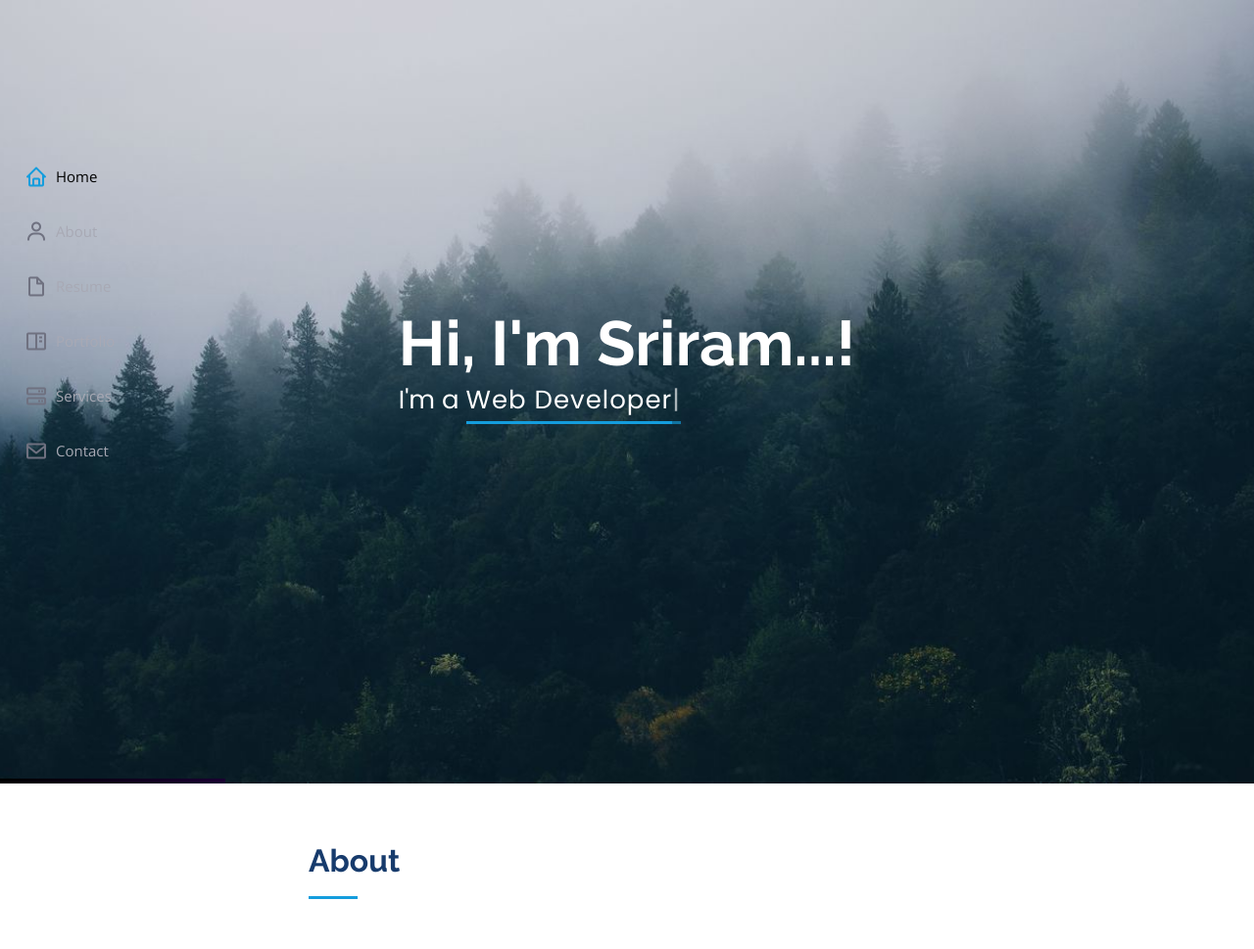
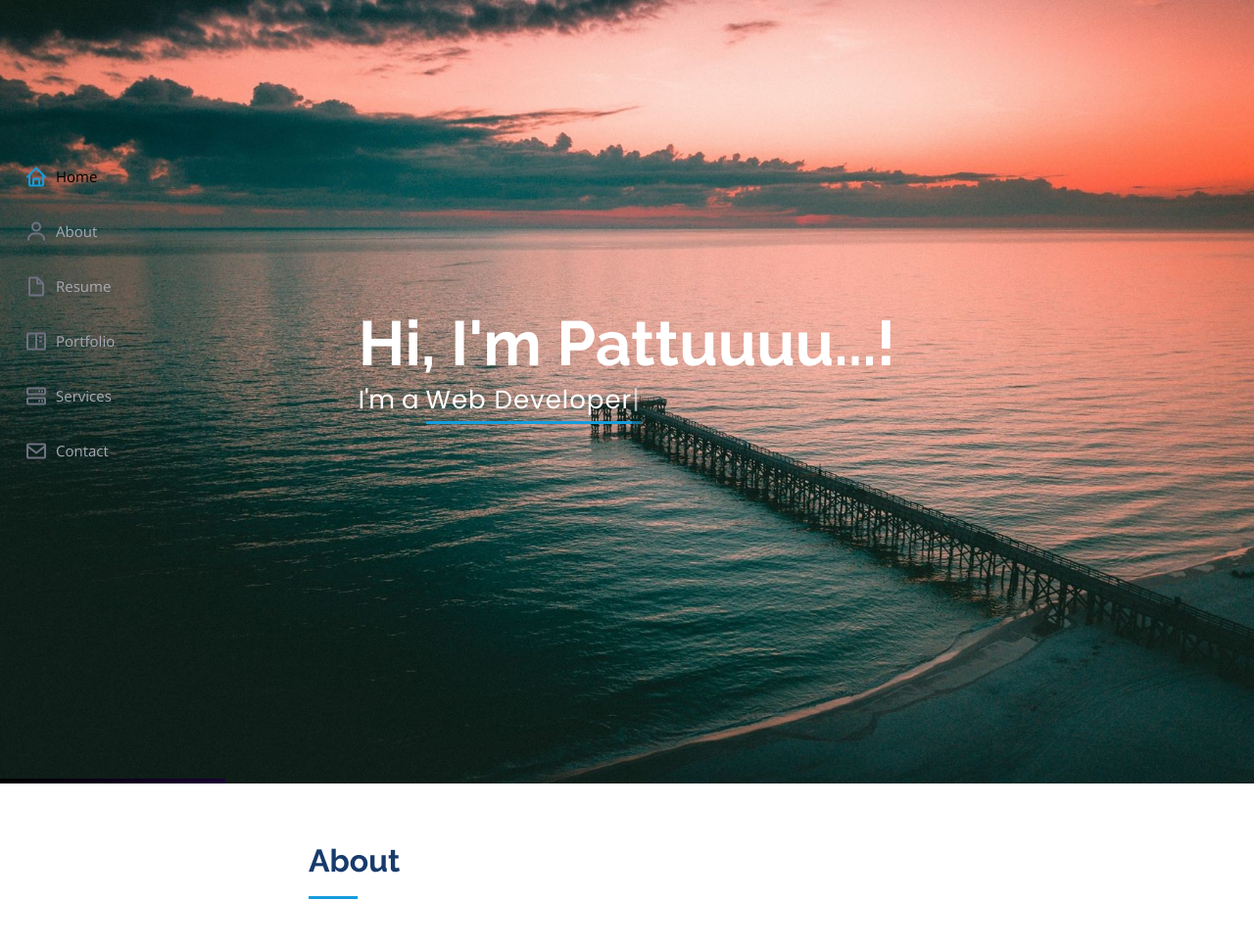
Before and after one commit to GR000T/portfolio, a Django app: page / in a window 1280 px wide. Shown: the top 969 px of the page at 98% size. Run offline with Django 3.2, Linux system fonts and the light colour scheme; some libraries are stand-ins or nearby versions.

Commit message:
final commit

```diff
--- a/portfolio_page/templates/portfolio_page/index.html
+++ b/portfolio_page/templates/portfolio_page/index.html
@@ -71,8 +71,8 @@
   <!-- ======= Hero Section ======= -->
   <section id="hero" class="d-flex flex-column justify-content-center align-items-center">
     <div class="hero-container" data-aos="fade-in">
-      <h1 style="color: #ffffff;">Hi, I'm Sriram...!</h1>
-      <p style="color: #ffffff;">I'm a <span style="color: #ffffff;" class="typed" data-typed-items="Designer, Web Developer, Photo Editor, Video Editor"></span></p>
+      <h1 style="color: #ffffff;">Hi, I'm Pattuuuu...!</h1>
+      <p style="color: #ffffff;">I'm a <span style="color: #ffffff;" class="typed" data-typed-items="Designer, Web Developer, Photo Editor, Video Editor, and most importantly, Kutooo's Boyfriend!!!,eeeeeeeee"></span></p>
     </div>
   </section><!-- End Hero -->
 
--- a/static/css/style.css
+++ b/static/css/style.css
@@ -219,7 +219,7 @@ h6 {
 #hero {
   width: 100%;
   height: 100vh;
-  background: url("../img/bg3.jpg") top center;
+  background: url("../img/bg5.jpg") top center;
   background-size: cover;
 }
 
```
Also changed, not shown: static/img/hero-bg1.jpg (deleted), static/img/profile-img1.jpg (deleted), static/img/testimonials/testimonials-1.jpg (deleted), static/img/testimonials/testimonials-2.jpg (deleted), static/img/testimonials/testimonials-3.jpg (deleted), static/img/testimonials/testimonials-4.jpg (deleted), static/img/testimonials/testimonials-5.jpg (deleted).
